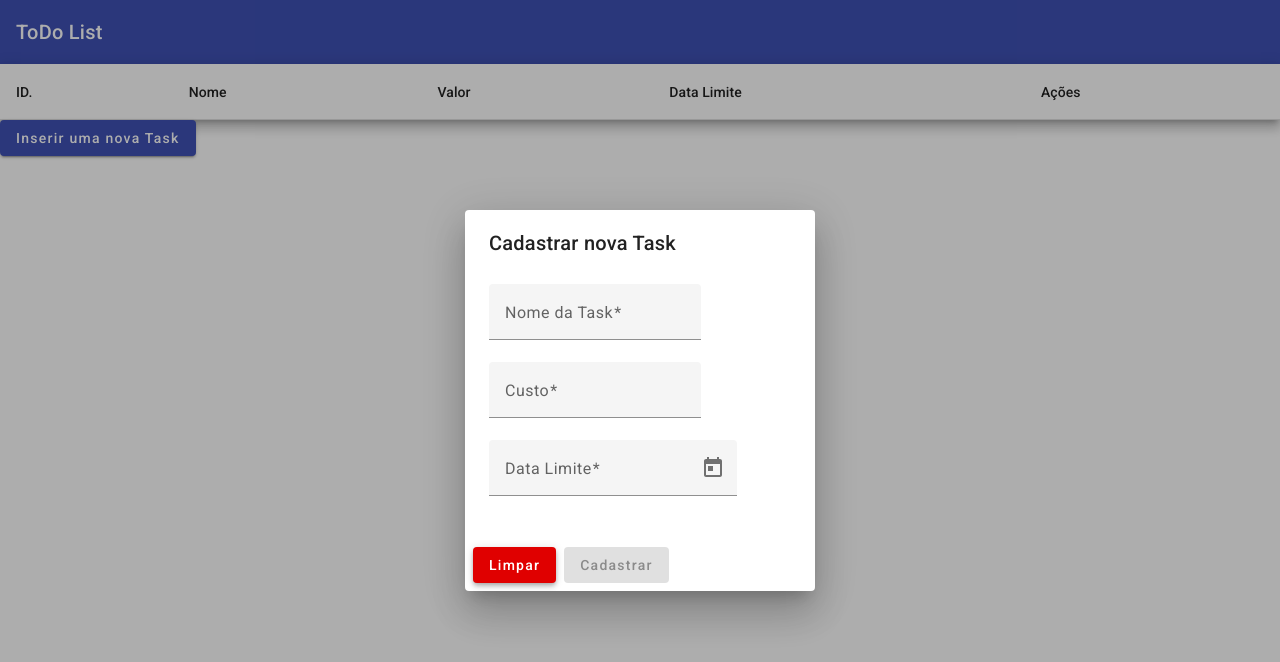
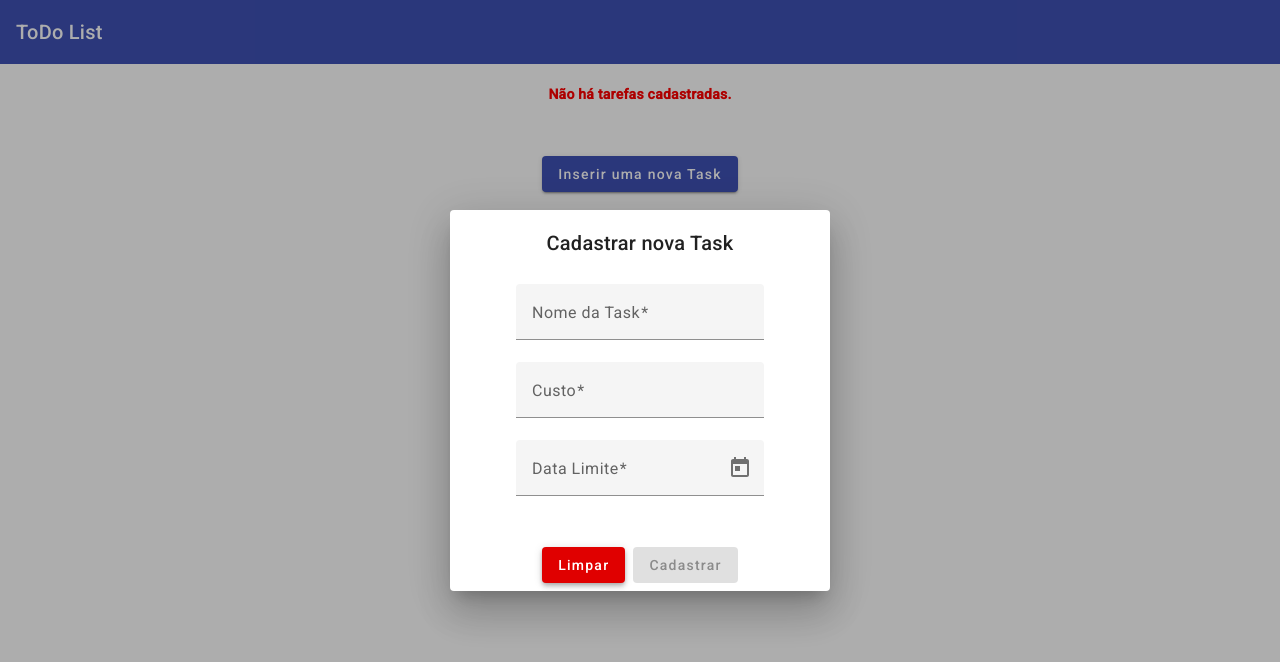
Before and after one commit to douglasbaltazar/todolist, an Angular app in the folder todolist-frontend/: page / in a window 1280 px wide. Both pictures are taken after a click on the button "Inserir uma nova Task". Shown: the top 662 px of the page. Built offline with nearby package versions, Linux system fonts and the light colour scheme; no server answers.

Commit message:
feat: auto refresh when delete or create

```diff
--- a/todolist-frontend/src/app/app.component.css
+++ b/todolist-frontend/src/app/app.component.css
@@ -49,3 +49,17 @@
 .table {
   width: 100vw;
 }
+
+.no-items-warning {
+  text-align: center;
+  padding: 20px;
+  color: red;
+  font-weight: bold;
+}
+
+.button-container {
+  display: flex;
+  align-items: center;
+  justify-content: center;
+  margin-top: 2rem;
+}
--- a/todolist-frontend/src/app/app.component.html
+++ b/todolist-frontend/src/app/app.component.html
@@ -1,8 +1,10 @@
 <mat-toolbar color="primary">
   <span>ToDo List</span>
-  <span class="example-spacer"></span>
 </mat-toolbar>
-
+<div *ngIf="tasks.length === 0" class="no-items-warning">
+  Não há tarefas cadastradas.
+</div>
+<div *ngIf="tasks.length > 0">
   <table
     mat-table
     #table
@@ -26,7 +28,9 @@
       'value-higher': element.value > 1000,
     }"
       >
-      <mat-icon class="dragCursor" (mousedown)="dragDisabled = false"
+        <mat-icon
+          class="dragCursor"
+          (mousedown)="dragDisabled = false"
           matTooltip="Clique e Arraste para mover"
           >reorder</mat-icon
         >
@@ -72,7 +76,7 @@
       'value-higher': element.value > 1000,
     }"
       >
-      {{ element.limitDate }}
+        {{ formatarData(element.limitDate) }}
       </td>
     </ng-container>
 
@@ -114,4 +118,13 @@
       [cdkDragData]="row"
     ></tr>
   </table>
-<button mat-raised-button color="primary" (click)="openDialogNewTask('300ms', '300ms')">Inserir uma nova Task</button>
+</div>
+<div class="button-container">
+  <button
+    mat-raised-button
+    color="primary"
+    (click)="openDialogNewTask('300ms', '300ms')"
+  >
+    Inserir uma nova Task
+  </button>
+</div>
--- a/todolist-frontend/src/app/app.component.ts
+++ b/todolist-frontend/src/app/app.component.ts
@@ -18,32 +18,39 @@ export class AppComponent {
 
   }
   ngOnInit() {
-    this.dataService.getAllTasks().subscribe({
-      next: (tasks) => {
-        this.tasks = tasks;
-        console.log(this.tasks);
-      }
-    })
+    this.getAllTasks();
   }
   @ViewChild('table', { static: true }) table?: MatTable<TaskVM>;
 
   dragDisabled = true;
   openDialog(enterAnimationDuration: string, exitAnimationDuration: string, obj: TaskVM): void {
     this.dialog.open(DialogConfirmDelete, {
-      width: '350px',
+      width: '600px',
+      height: '160px',
       enterAnimationDuration,
       exitAnimationDuration,
       data: {
-        ...obj
+        task: obj,
+        handleState: this.getAllTasks.bind(this)
       }
     });
   }
   openDialogNewTask(enterAnimationDuration: string, exitAnimationDuration: string): void {
     this.dialog.open(DialogRegisterNewTask, {
-      width: '350px',
+      width: '380px',
       enterAnimationDuration,
       exitAnimationDuration,
+      data: {
+        handleState: this.getAllTasks.bind(this)
+      }
     });
+  }
+  public getAllTasks(): void {
+    this.dataService.getAllTasks().subscribe({
+      next: (tasks) => {
+        this.tasks = tasks;
+      }
+    })
   }
   drop(event: CdkDragDrop<TaskVM[]>) {
     this.dragDisabled = true;
@@ -54,6 +61,14 @@ export class AppComponent {
     this.table?.renderRows();
 
   }
+
+  formatarData(dataString: string): string {
+    const data = new Date(dataString);
+    const dia = data.getDate().toString().padStart(2, "0");
+    const mes = (data.getMonth() + 1).toString().padStart(2, "0"); // O mês começa em 0
+    const ano = data.getFullYear();
+    return `${dia}/${mes}/${ano}`;
+  }
   title = 'ToDoList - FrontEnd';
   displayedColumns: string[] = ['id', 'name', 'value', 'limitDate', 'actions'];
 }
--- a/todolist-frontend/src/app/dialog-confirm-delete/dialog-confirm-delete.css
+++ b/todolist-frontend/src/app/dialog-confirm-delete/dialog-confirm-delete.css
@@ -1,3 +1,7 @@
 .negative-button {
   color: red;
 }
+.container {
+  align-items: 'center';
+  justify-content: 'center';
+}
--- a/todolist-frontend/src/app/dialog-confirm-delete/dialog-confirm-delete.html
+++ b/todolist-frontend/src/app/dialog-confirm-delete/dialog-confirm-delete.html
@@ -1,8 +1,11 @@
-<h1 mat-dialog-title>Deletar essa Task</h1>
-<div mat-dialog-content>
-  Você deseja realmente deletar a tag de {{ obj }}?
+<h1 mat-dialog-title style="text-align: center">Deletar essa Task</h1>
+<div class="mat-dialog-content" style="text-align: center">
+  Você deseja realmente deletar a task de Id <strong>{{ task.id }}</strong> e
+  nome <strong>{{ task.name }}</strong>?
 </div>
-<div mat-dialog-actions>
+<div class="mat-dialog-actions" style="justify-content: center">
   <button mat-button mat-dialog-close class="negative-button">Não</button>
-  <button mat-button mat-dialog-close cdkFocusInitial>Sim</button>
+  <button mat-button mat-dialog-close cdkFocusInitial (click)="removeTask()">
+    Sim
+  </button>
 </div>
--- a/todolist-frontend/src/app/dialog-confirm-delete/dialog-confirm-delete.ts
+++ b/todolist-frontend/src/app/dialog-confirm-delete/dialog-confirm-delete.ts
@@ -1,6 +1,8 @@
 import {Component, Inject} from '@angular/core';
 import {MatDialog, MatDialogRef, MatDialogModule, MAT_DIALOG_DATA} from '@angular/material/dialog';
 import {MatButtonModule} from '@angular/material/button';
+import { DataService } from '../service/data.service';
+import { TaskVM } from '../view-model/TaskVM';
 
 @Component({
   selector: 'dialog-confirm-delete',
@@ -10,9 +12,13 @@ import {MatButtonModule} from '@angular/material/button';
   imports: [MatButtonModule, MatDialogModule],
 })
 export class DialogConfirmDelete {
-  constructor(public dialog: MatDialog, @Inject(MAT_DIALOG_DATA) public data: any) {}
-  obj: Object = this.data;
+  constructor(public dialog: MatDialog, @Inject(MAT_DIALOG_DATA) public data: { task: TaskVM, handleState: Function }, private dataService: DataService) {}
+  task: TaskVM = this.data.task;
   ngOnInit() {
-    console.log(this.data);
+  }
+  removeTask() {
+    this.dataService.removeTask(this.task).subscribe((res) => {
+      this.data.handleState();
+    });
   }
 }
--- a/todolist-frontend/src/app/dialog-register-new-task/dialog-register-new-task.css
+++ b/todolist-frontend/src/app/dialog-register-new-task/dialog-register-new-task.css
@@ -2,3 +2,10 @@
   background-color: red;
   color: white;
 }
+
+.center-dialog {
+  display: flex;
+  flex-direction: column;
+  justify-content: center;
+  align-items: center;
+}
--- a/todolist-frontend/src/app/dialog-register-new-task/dialog-register-new-task.html
+++ b/todolist-frontend/src/app/dialog-register-new-task/dialog-register-new-task.html
@@ -1,8 +1,9 @@
+<div class="center-dialog">
   <h1 mat-dialog-title>Cadastrar nova Task</h1>
   <div mat-dialog-content>
     <form [formGroup]="newTaskForm">
       <div class="row">
-      <mat-form-field>
+        <mat-form-field style="min-width: 248px;">
           <mat-label>Nome da Task</mat-label>
           <input matInput formControlName="name" />
           <mat-error *ngIf="newTaskForm.get('name')?.hasError('required')"
@@ -11,7 +12,7 @@
         </mat-form-field>
       </div>
       <div class="row">
-      <mat-form-field>
+        <mat-form-field style="min-width: 248px;">
           <mat-label>Custo</mat-label>
           <input matInput formControlName="value" type="number" />
           <mat-error *ngIf="newTaskForm.get('value')?.errors "
@@ -61,3 +62,4 @@
       Cadastrar
     </button>
   </div>
+</div>
--- a/todolist-frontend/src/app/dialog-register-new-task/dialog-register-new-task.ts
+++ b/todolist-frontend/src/app/dialog-register-new-task/dialog-register-new-task.ts
@@ -1,5 +1,5 @@
 import { Component } from '@angular/core';
-import { MatDialog, MatDialogModule } from '@angular/material/dialog';
+import { MAT_DIALOG_DATA, MatDialog, MatDialogModule, MatDialogRef } from '@angular/material/dialog';
 import { MatButtonModule } from '@angular/material/button';
 import { MatInputModule }  from '@angular/material/input';
 import { MatFormFieldModule } from '@angular/material/form-field';
@@ -8,6 +8,8 @@ import { NgIf } from '@angular/common';
 import { DateAdapter, MatNativeDateModule } from '@angular/material/core';
 import { MatDatepickerModule } from '@angular/material/datepicker';
 import { DataService } from '../service/data.service';
+import { Inject } from '@angular/core';
+
 
 @Component({
   selector: 'dialog-register-new-task',
@@ -30,7 +32,14 @@ import { DataService } from '../service/data.service';
   ]
 })
 export class DialogRegisterNewTask {
-  constructor(public dialog: MatDialog, private formBuilder: FormBuilder, private dateAdapter: DateAdapter<Date>, private dataService: DataService) {
+  constructor(
+    public dialog: MatDialog,
+    private formBuilder: FormBuilder,
+    private dateAdapter: DateAdapter<Date>,
+    private dataService: DataService,
+    @Inject(MAT_DIALOG_DATA) public data: { handleState: Function },
+    private dialogRef: MatDialogRef<DialogRegisterNewTask>
+    ) {
     this.dateAdapter.setLocale('pt-BR')
   }
 
@@ -64,15 +73,13 @@ export class DialogRegisterNewTask {
     return this.validateSelectedDate(date);
   };
   async saveForm() {
-    // console.log('Dados', this.newTaskForm.value);
     const task = {
       name: this.newTaskForm.value.name!,
       limitDate: this.newTaskForm.value.limitDate!,
       value: Number(this.newTaskForm.value.value)!
     }
-    console.log('task', task)
     await this.dataService.createNewTask(task).subscribe((res) => {
-      console.log(`resultado aqui`, res)
+      this.data.handleState();
     });
   }
 }
--- a/todolist-frontend/src/app/service/data.service.ts
+++ b/todolist-frontend/src/app/service/data.service.ts
@@ -15,7 +15,10 @@ export class DataService {
   }
 
   createNewTask(task: TaskVM): Observable<TaskVM> {
-    console.log('task2', task);
     return this.http.post<TaskVM>(this.baseUrl + "/todos", task);
   }
+
+  removeTask(task: TaskVM): Observable<any> {
+    return this.http.delete<any>(this.baseUrl + `/todos/${task.id}`);
+  }
 }
```
Lines whose indentation alone changed are shown as unchanged.
